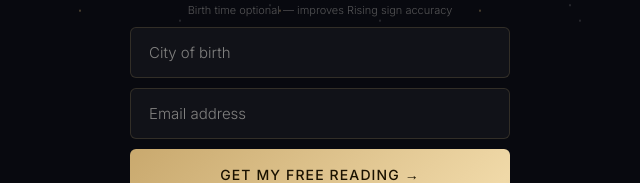
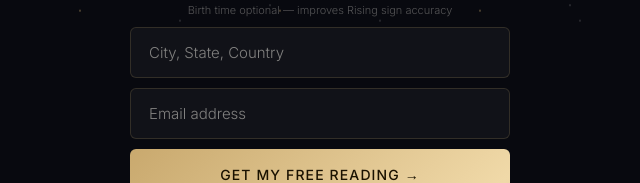
Before and after one commit to mybotpetunia-maker/mybotpetunia-validation, a website: page astrology/index.html in a window 1280 px wide. Shown: the part 769-952 px from the top of the page, 320-960 px from the left. Drawn offline with nearby package versions, Linux system fonts and the light colour scheme.

Commit message:
Update birth location placeholder to City, State, Country

```diff
--- a/astrology/index.html
+++ b/astrology/index.html
@@ -161,7 +161,7 @@
             </select>
           </div>
           <p class="field-hint" style="margin-top:-4px">Birth time optional — improves Rising sign accuracy</p>
-          <input type="text" name="birth_city" placeholder="City of birth" autocomplete="address-level2" required />
+          <input type="text" name="birth_city" placeholder="City, State, Country" autocomplete="address-level2" required />
           <input type="email" name="email" placeholder="Email address" autocomplete="email" inputmode="email" required />
           <button type="submit" class="btn-primary">Get My Free Reading →</button>
         </div>
@@ -224,7 +224,7 @@
             <input type="text" name="name" placeholder="Your first name" required />
             <input type="date" name="birth_date" required />
             <input type="time" name="birth_time" placeholder="Birth time (if known)" />
-            <input type="text" name="birth_city" placeholder="City of birth" required />
+            <input type="text" name="birth_city" placeholder="City, State, Country" required />
             <input type="email" name="email" placeholder="Email — we'll send it here" required />
             <button type="submit" class="btn-primary">Get My Free Reading →</button>
           </div>
```
Also changed, not shown: human-design/index.html (+2 -2 lines).
